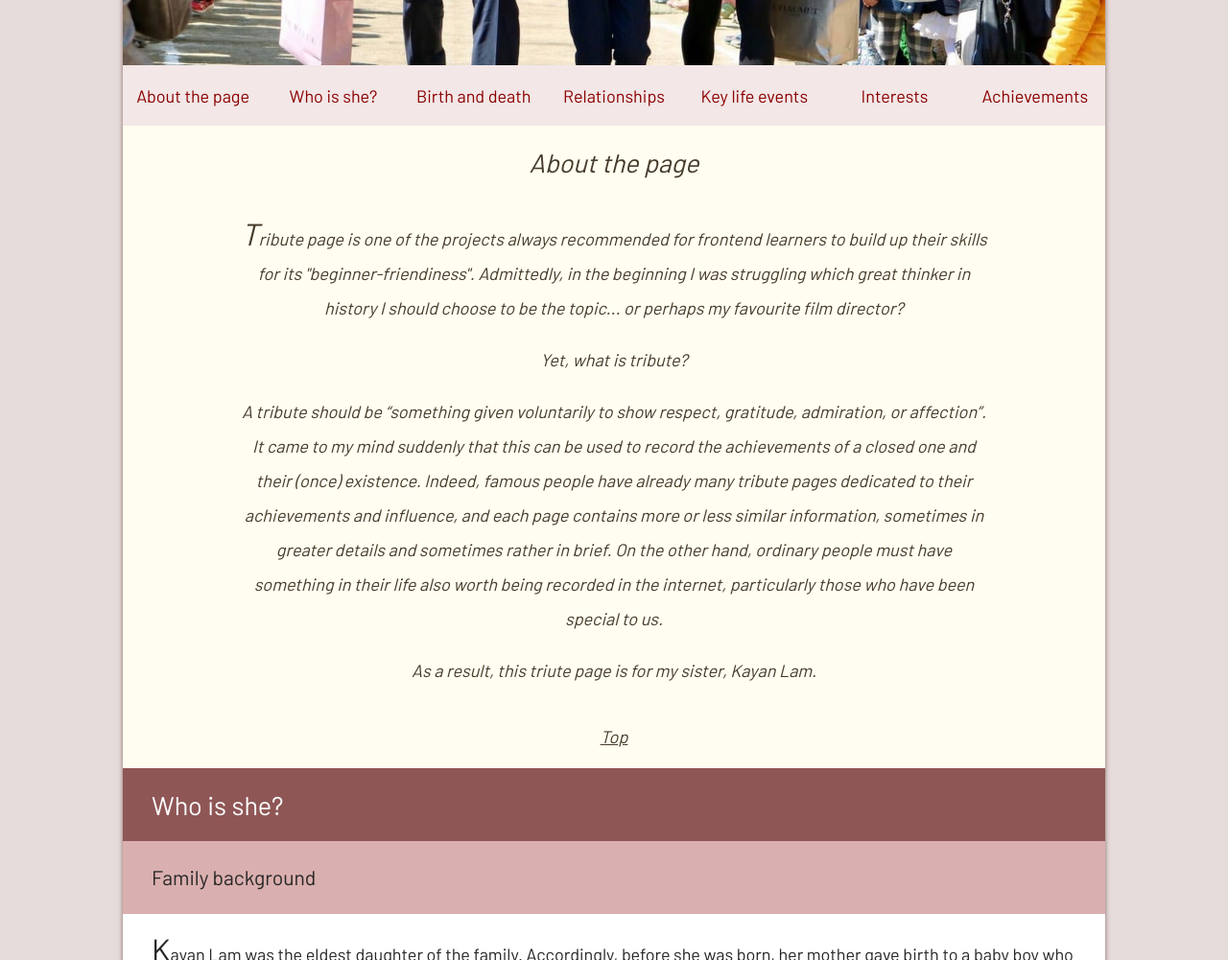
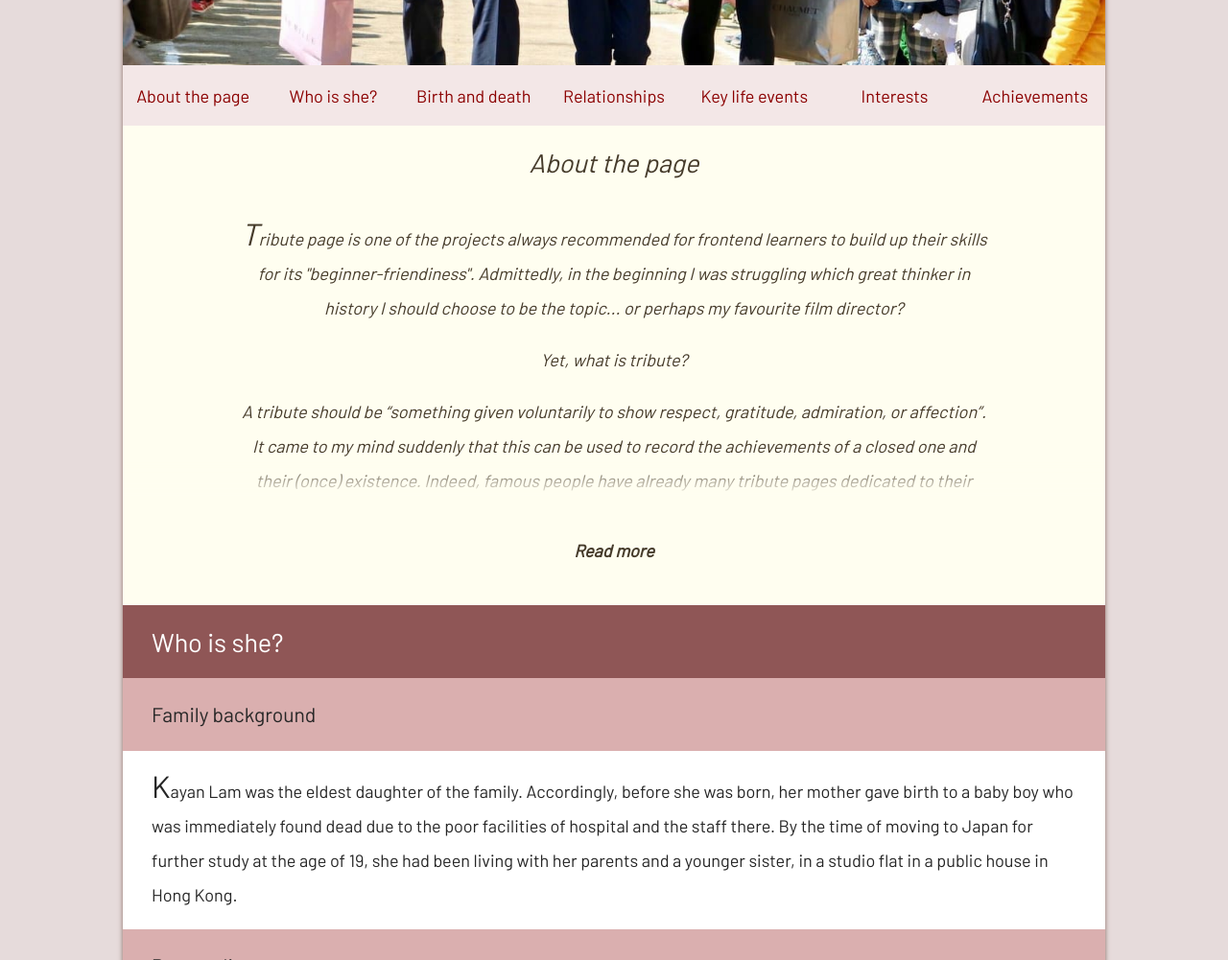
Before and after one commit to kamiviolet/tribute_page, a plain HTML site: page index.html in a window 1280 px wide. Shown: the part 700-1701 px from the top of the page at 96% size. Drawn offline with Linux system fonts and the light colour scheme.

Commit message:
added fading overflow effect for page intro

```diff
--- a/index.html
+++ b/index.html
@@ -34,13 +34,13 @@
     </nav>
 
     <main>
-        <article class="about shortened">
+        <article class="about foldable">
             <h2 id="about">About the page</h2>
             <p>Tribute page is one of the projects always recommended for frontend learners to build up their skills for its "beginner-friendiness". Admittedly, in the beginning I was struggling which great thinker in history I should choose to be the topic... or perhaps my favourite film director?</p>
             <p>Yet, what is tribute?</p>
             <p>A tribute should be <q>something given voluntarily to show respect, gratitude, admiration, or affection</q>. It came to my mind suddenly that this can be used to record the achievements of a closed one and their (once) existence. Indeed, famous people have already many tribute pages dedicated to their achievements and influence, and each page contains more or less similar information, sometimes in greater details and sometimes rather in brief. On the other hand, ordinary people must have something in their life also worth being recorded in the internet, particularly those who have been special to us.</p>
             <p>As a result, this triute page is for my sister, Kayan Lam.</p>
-            <a class="back-top" href="#home">Top</a>
+            <strong class="expand_button hidding_text">Read more</strong>
         </article>
 
         <article>
--- a/scripts.js
+++ b/scripts.js
@@ -52,22 +52,16 @@ for (const slide of slides) {
   }, 12000);
 })()
 
-/*
-const images = document.querySelectorAll(".slides");
-let index = 0;
+//Fading overflow
+const expandingBtn = document.querySelector(".expand_button");
 
-(function changeSlide() {
-  images.forEach((image)=>{
-    image.style.display = "none";
-  })
-
-  images[index].style.display = "block";
-  index++;
-
-  if (index === images.length) {
-    index = 0;
+document.addEventListener("click", (event)=>{
+  if (event.target === expandingBtn) {
+    event.target.parentElement.classList.toggle("foldable");
+    event.target.classList.toggle("hidding_text");
+    event.target.innerHTML = "Show less";
+    if (expandingBtn.classList.contains("hidding_text")) {
+      event.target.innerHTML = "Read more";
+    }
   }
-
-  setTimeout(changeSlide, 10000);
-})()
-*/
+})
--- a/styles.css
+++ b/styles.css
@@ -131,20 +131,45 @@ article p:first-of-type::first-letter {
 }
 
 article a:last-of-type {
-
   display: block;
   padding: 15px 30px;
   text-align: right;
 }
 
-article:first-of-type,
-article:first-of-type :is(h2, a) {
+.about,
+.about h2 {
+  position: relative;
   font-style: italic;
   color:hsl(36, 24%, 22%);
   text-align: center;
 
   padding-inline: 1.5em;
   background-color: hsl(56, 100%, 97%);
+}
+
+.foldable {
+  max-height: 500px;
+  overflow: hidden;
+}
+
+.expand_button {
+  display: block;
+  margin: 0;
+  padding-block: 50px;
+
+  background: hsl(56, 100%, 97%);
+  cursor: pointer;
+}
+
+.hidding_text {
+  position: absolute;
+  bottom: 0;
+  left: 0;
+  padding-block-start: 75px;
+
+  width: 100%;
+  height: 150px;
+  mask-image: linear-gradient(to top, black 75%, transparent 100%);
 }
 
 footer {
```
